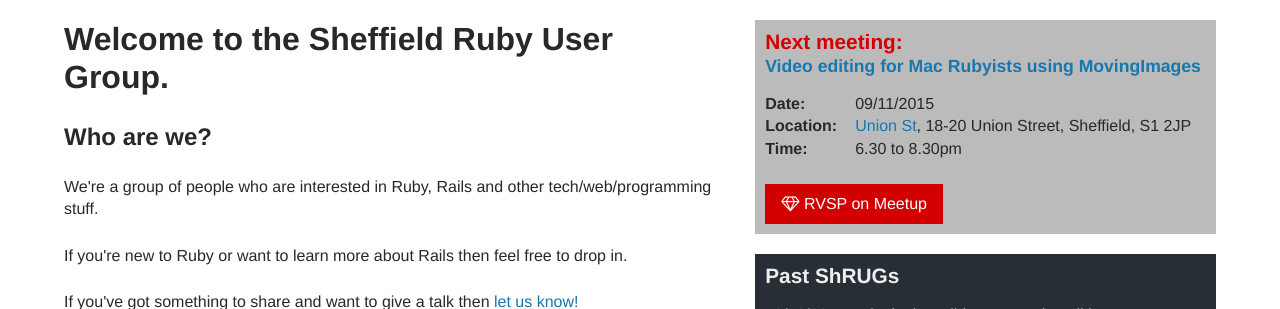
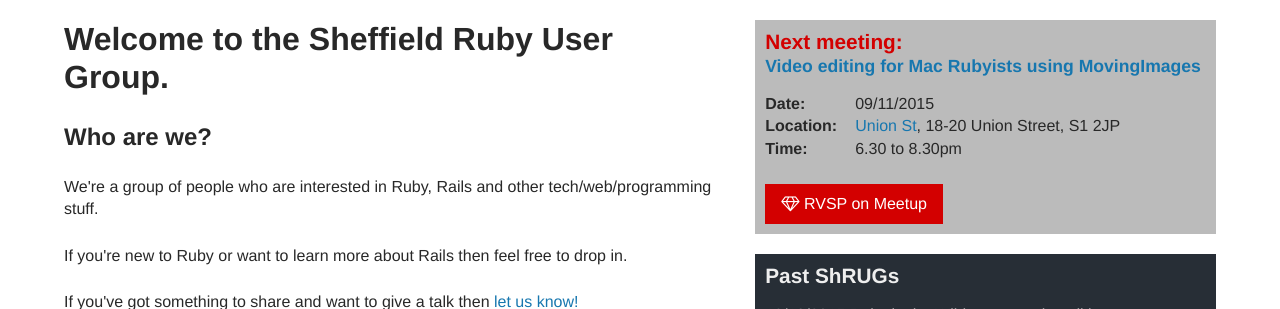
Before and after one commit to shruggers/shruggers.github.com, a Jekyll site: the page built from index.html, in a window 1280 px wide. Shown: the part 171-480 px from the top of the page. Built offline with Jekyll 4.4.1, drawn with Linux system fonts in a browser that asks for light colours; nearby versions of some CDN libraries.

Commit message:
Removed 'Sheffield' from address - think it's implied ;-)

```diff
--- a/_config.yml
+++ b/_config.yml
@@ -1,6 +1,6 @@
 permalink: /:categories/:title
 default_location: Union St
-default_location_addr: 18-20 Union Street, Sheffield, S1 2JP
+default_location_addr: 18-20 Union Street, S1 2JP
 default_location_link: https://www.google.com/maps/place/Union+St/data=!4m2!3m1!1s0x4879828179fa0adb:0x2a244ff11d368331
 url: http://shrug.org
 title: Sheffield Ruby User Group
```
